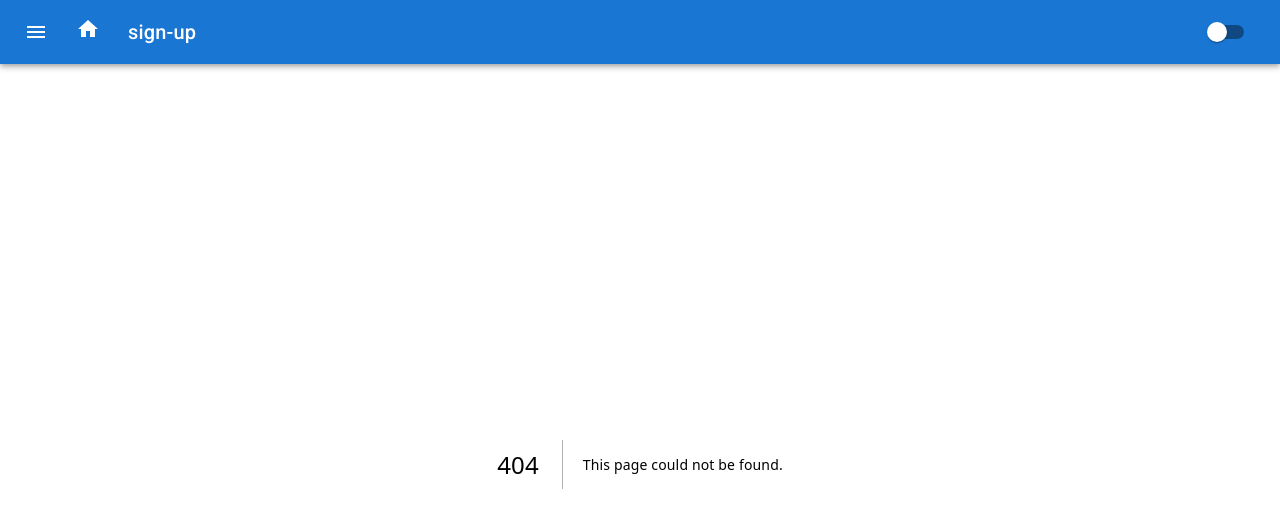
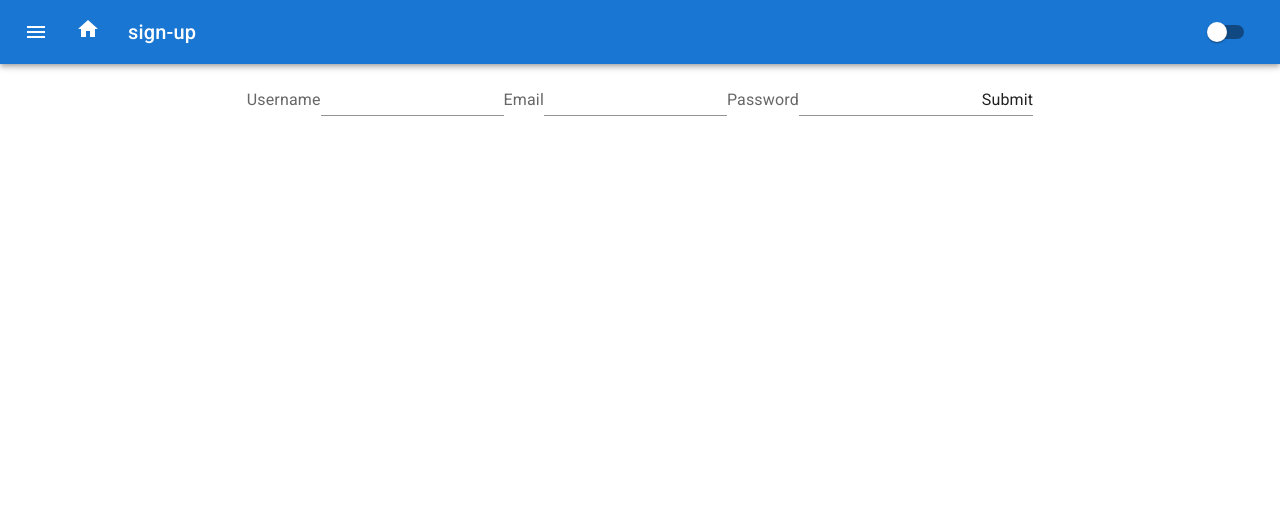
Before and after one commit to FullstackErik/u07-nextjs-jobchaser, a Next.js app: page /sign-up in a window 1280 px wide. Before the commit this address had no page. Shown: the top 512 px of the page. Built offline with nearby package versions, Linux system fonts and the light colour scheme.

Commit message:
hook-form

```diff
--- a/package.json
+++ b/package.json
@@ -16,7 +16,8 @@
     "@mui/material": "^6.4.3",
     "next": "15.1.7",
     "react": "^19.0.0",
-    "react-dom": "^19.0.0"
+    "react-dom": "^19.0.0",
+    "react-hook-form": "^7.54.2"
   },
   "devDependencies": {
     "@eslint/eslintrc": "^3",
--- a/src/app/_components/JobItem.tsx
+++ b/src/app/_components/JobItem.tsx
@@ -19,7 +19,7 @@ type JobItemProps = {
 function JobItem({ logo, company, position, location, level, website }: JobItemProps) {
     return (
         <Grid size={{xs: 12, sm: 6, md: 3}}>
-        <Card sx={{ height: "100%", p: 1}} className='MuiCard-root'>
+        <Card sx={{ height: "100%", p: 1}} elevation={14} className='MuiCard-root'>
             <CardMedia
                 className='MuiCardMedia-img'
                 component="img"
--- a/src/app/_components/ThemeToggler.tsx
+++ b/src/app/_components/ThemeToggler.tsx
@@ -1,9 +1,9 @@
 import Switch from '@mui/material/Switch';
 import { Tooltip } from '@mui/material';
-import { ThemeProvider, useColorScheme } from '@mui/material';
+import { useColorScheme } from '@mui/material';
 
 export default function SwitchBtn ({handleClick}: {handleClick(): void}) {
-    const { mode, setMode } = useColorScheme();
+    const { mode } = useColorScheme();
     return (
 
         <Tooltip title="Toggle theme" placement='left'>
--- /dev/null
+++ b/src/app/sign-in/page.tsx
@@ -0,0 +1,6 @@
+
+
+export default function  SignIn() {
+
+    return <h1>Sign in</h1>
+}
--- /dev/null
+++ b/src/app/sign-up/page.tsx
@@ -0,0 +1,37 @@
+"use client";
+
+
+import {Container, FormControl, FormGroup} from '@mui/material';
+import FormLabel from '@mui/material/FormLabel';
+import {Button} from '@mui/material';
+import { TextField } from '@mui/material';
+import { useForm, SubmitHandler } from "react-hook-form"
+import {Input} from '@mui/material';
+
+type Inputs = {
+    usernameRequired: string,
+    emailRequired: string,
+    passwordRequired: string
+}
+
+export default function  SignUp() {
+
+    const { register, handleSubmit, formState: { errors }} = useForm<Inputs>();
+    const onSubmit: SubmitHandler<Inputs> = (data) => console.log(data);
+
+    return (
+        <>
+            <Container maxWidth="lg" disableGutters sx={{ display: "flex", flexDirection: "column", alignItems: "center", marginTop: "20px" }}>
+                <form onSubmit={handleSubmit(onSubmit)}>
+                    <FormLabel>Username</FormLabel>
+                    <Input {...register("usernameRequired")} id='userName' type='text'/>
+                    <FormLabel>Email</FormLabel>
+                    <Input {...register("emailRequired")} id='email' type='email'/>
+                    <FormLabel>Password</FormLabel>
+                    <Input {...register("passwordRequired")} id='password' type='password'/>
+                    <Input type='submit'/>
+                </form>
+            </Container>
+        </>
+    )
+}
```
Also changed, not shown: src/app/_components/ThemeWrapper.tsx (added), 1 other file (tests, documents, lock files or other folders).
